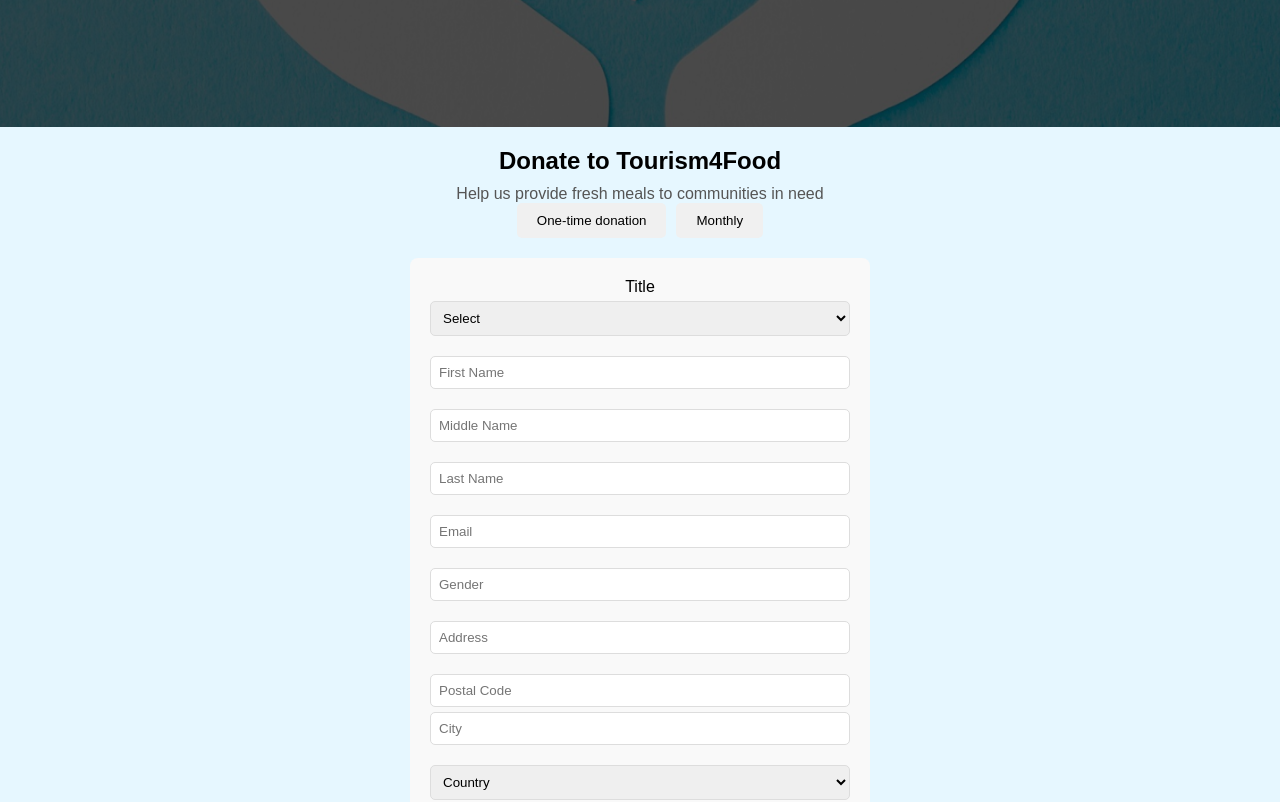
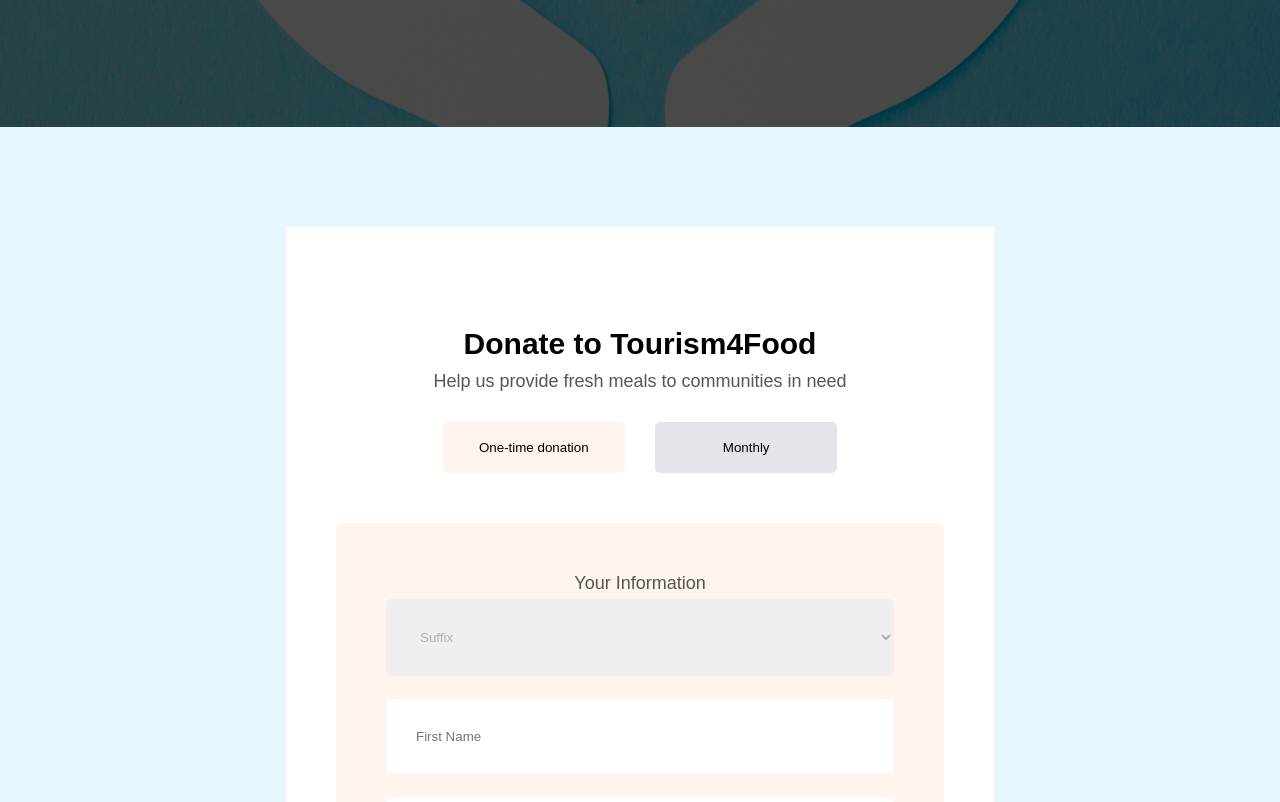
Before and after one commit to D-roid-Technologies/Tourism-4-food, a React (Create React App) app: page /donate in a window 1280 px wide. Shown: the part 560-1362 px from the top of the page. Built offline with nearby package versions, Linux system fonts and the light colour scheme; no server answers.

Commit message:
updated donate page

```diff
--- a/src/App/UI/Pages/donate/Donate.css
+++ b/src/App/UI/Pages/donate/Donate.css
@@ -47,34 +47,51 @@
   margin-bottom: 50px;
 }
 /* FORM SECTION */
+.donate-form-container {
+  padding: 100px 50px;
+}
 .container {
-  max-width: 500px;
+  /* max-width: 500px; */
+  max-width: 60%;
   margin: 0 auto;
-  padding: 20px;
+  padding: 100px 50px;
   text-align: center;
   font-family: Arial, sans-serif;
+  background-color: #ffffff;
 }
 
-h1 {
-  font-size: 24px;
+.t-donate-heading {
+  font-size: 30px;
   margin-bottom: 10px;
 }
 
-p {
-  font-size: 16px;
+.t-donate-details {
+  font-size: 18px;
   color: #555;
 }
 
 .donation-options {
   display: flex;
   justify-content: center;
-  margin-bottom: 20px;
+  margin-bottom: 50px;
+  margin-top: 30px;
+  gap: 20px;
 }
 
 .donation-option {
-  background-color: #f0f0f0;
+  background-color: #fff4ee;
   border: none;
-  padding: 10px 20px;
+  padding: 18px 30px;
+  width: 30%;
+  margin: 0 5px;
+  cursor: pointer;
+  border-radius: 5px;
+}
+.donation-option-two {
+  background-color: #e6e3eb;
+  border: none;
+  padding: 18px 30px;
+  width: 30%;
   margin: 0 5px;
   cursor: pointer;
   border-radius: 5px;
@@ -85,23 +102,31 @@
 }
 
 .donation-form {
-  background-color: #f9f9f9;
-  padding: 20px;
+  background-color: #fff4ee;
+  padding: 50px 50px;
   border-radius: 8px;
+}
+.form-group-heading {
+  font-size: 18px;
+  color: #555;
+  margin-bottom: 4em;
+  font-family: 600;
 }
 
 .form-group {
-  margin-bottom: 15px;
+  margin-bottom: 18px;
+  color: #b0b0b0;
 }
 
 input[type="text"],
 input[type="email"],
 select {
   width: 100%;
-  padding: 8px;
+  padding: 30px;
   margin-top: 5px;
-  border: 1px solid #ddd;
+  border: 0 solid #ddd;
   border-radius: 5px;
+  color: #b0b0b0;
 }
 
 input[type="checkbox"] {
--- a/src/App/UI/Pages/donate/Donate.tsx
+++ b/src/App/UI/Pages/donate/Donate.tsx
@@ -51,22 +51,25 @@
           </div>
         </div>
         {/* FORM SECTION */}
+        <div className="donate-form-container">
           <div className="container">
-          <h1>Donate to Tourism4Food</h1>
-          <p>Help us provide fresh meals to communities in need</p>
+            <h1 className="t-donate-heading">Donate to Tourism4Food</h1>
+            <p className="t-donate-details">
+              Help us provide fresh meals to communities in need
+            </p>
             <div className="donation-options">
               <button className="donation-option">One-time donation</button>
-            <button className="donation-option">Monthly</button>
+              <button className="donation-option-two">Monthly</button>
             </div>
             <form onSubmit={handleSubmit} className="donation-form">
               <div className="form-group">
-              <label>Title</label>
+                <label className="form-group-heading">Your Information</label>
                 <select
                   name="title"
                   onChange={handleChange}
                   value={formData.title}
                 >
-                <option value="">Select</option>
+                  <option value="">Suffix</option>
                   <option value="Mr">Mr.</option>
                   <option value="Ms">Ms.</option>
                   <option value="Mrs">Mrs.</option>
@@ -187,6 +190,7 @@
             </form>
           </div>
         </div>
+      </div>
     </>
   );
 };
--- a/src/App/UI/Pages/home/Home.css
+++ b/src/App/UI/Pages/home/Home.css
@@ -97,6 +97,7 @@
 .actions {
   display: flex;
   justify-content: space-around;
+  margin-top: 4em;
 }
 
 .action-item {
```
Lines whose indentation alone changed are shown as unchanged.
